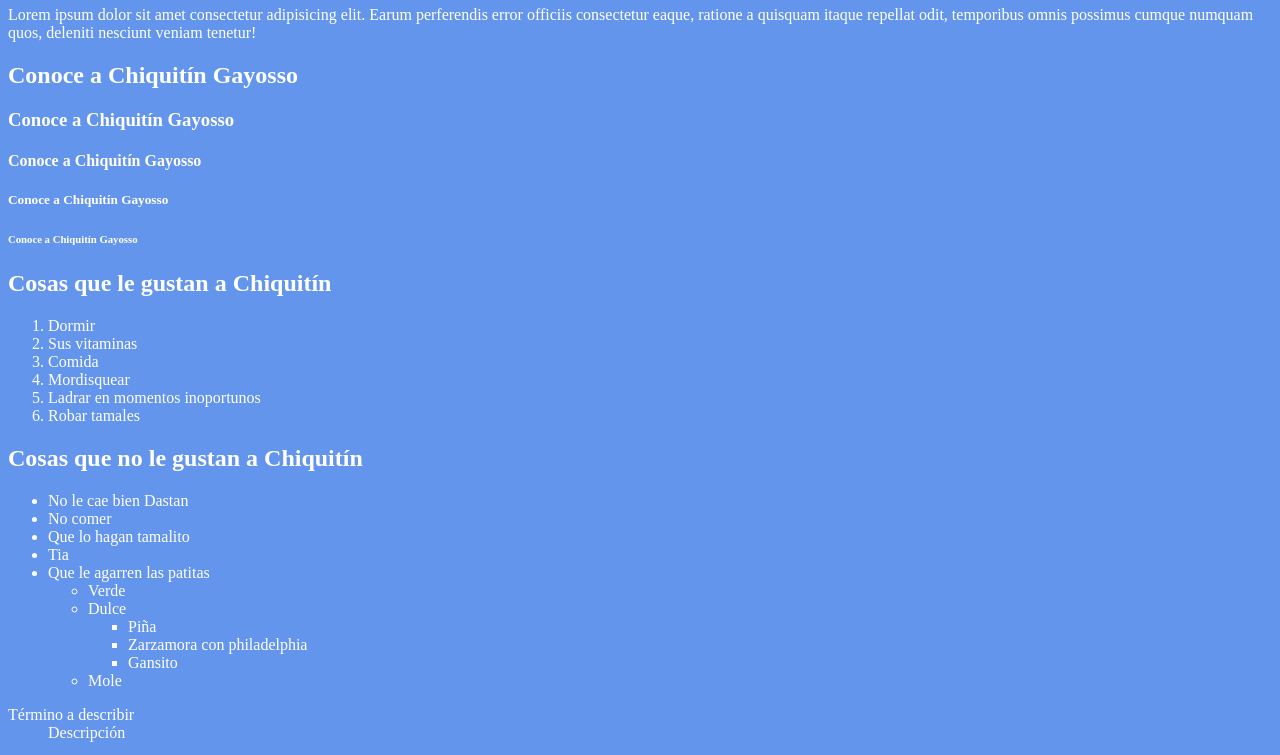
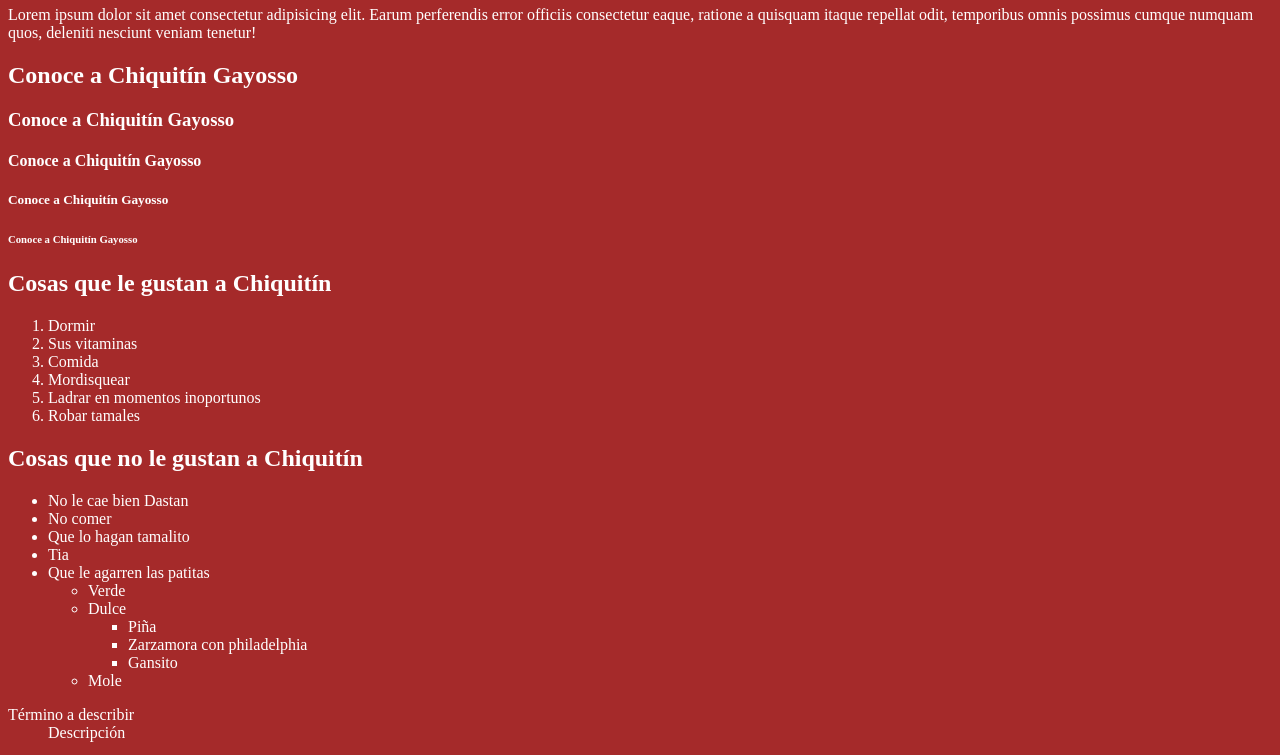
Before and after one commit to JorgeESala/sesion-git, a plain HTML site: page web/index.html in a window 1280 px wide. Shown: the part 74-829 px from the top of the page. Drawn offline with Linux system fonts and the light colour scheme; grey boxes are pictures that could not be loaded.

Commit message:
ci: cambie el fondo a cafe

```diff
--- a/web/assets/css/style.css
+++ b/web/assets/css/style.css
@@ -15,7 +15,7 @@ h1{
     color: coral;
 }
 body{
-    background-color: cornflowerblue;
+    background-color: brown;
     color: white;
 }
 table{
```
